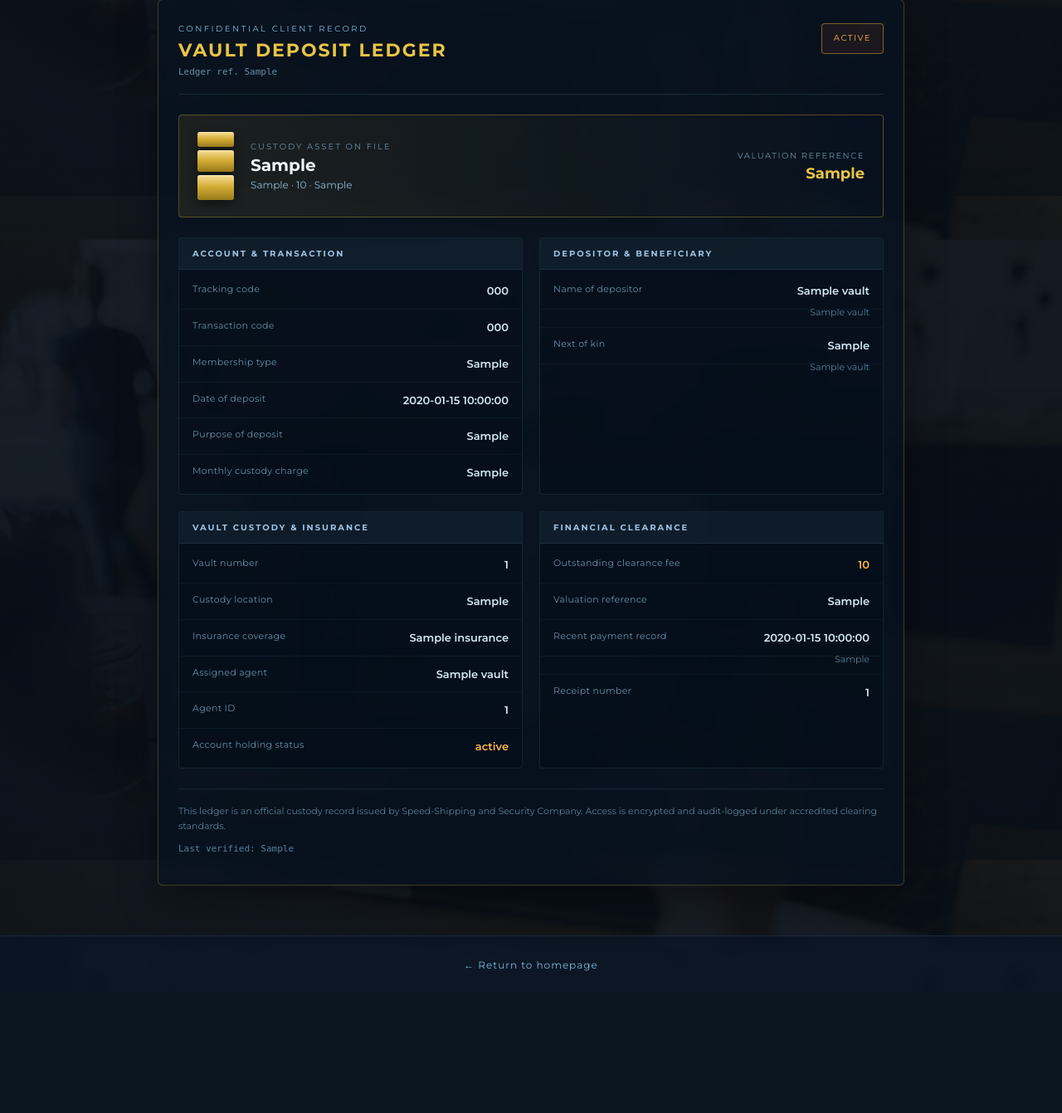
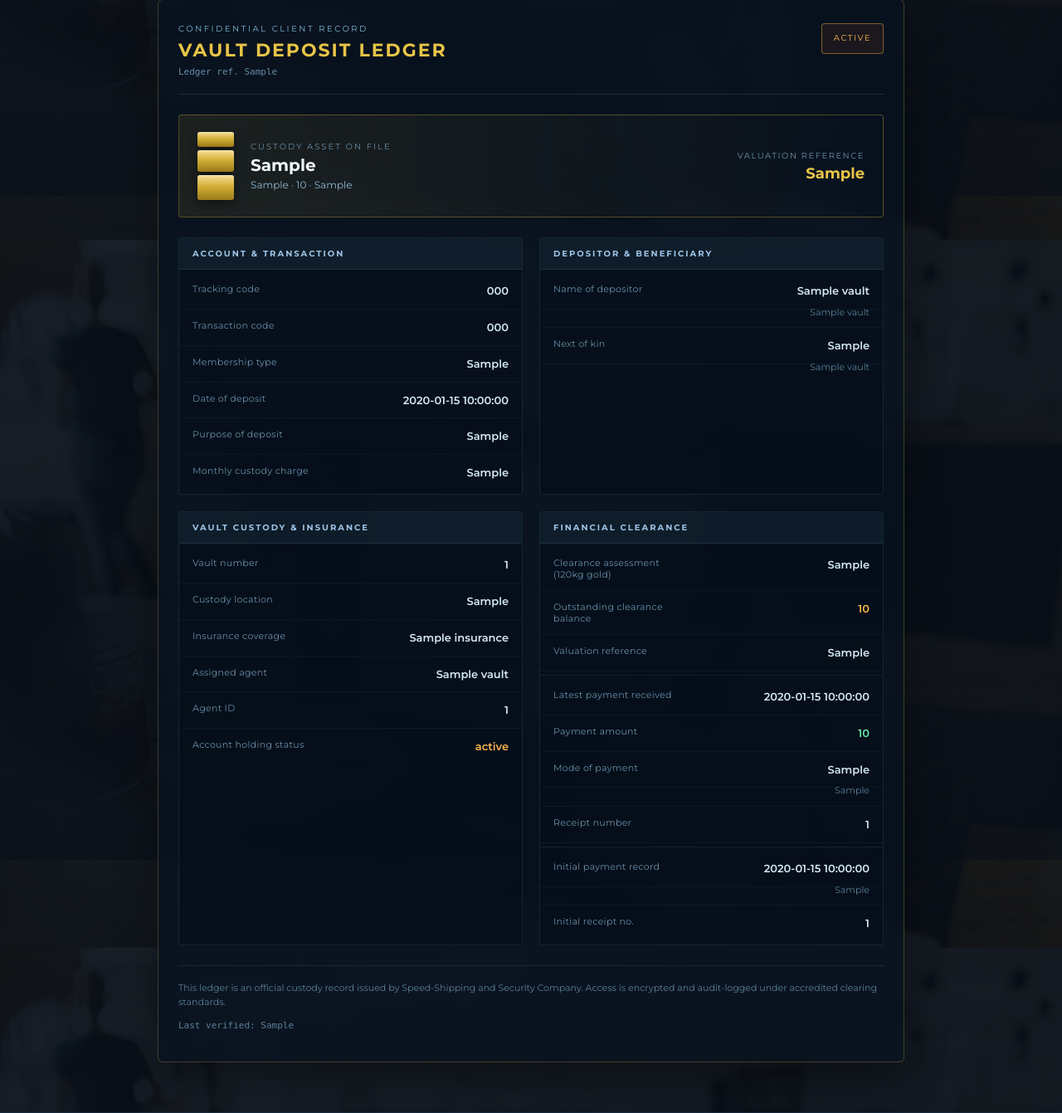
Before and after one commit to Rendolf-22480966/Speed-Shipping-Company, a Flask app: template Templates/track.html in a window 1280 px wide. Shown: the part 564-1905 px from the top of the page at 83% size. Before the commit the page ends 1734 px from the top, so only its background shows below. Run offline with Flask 3, Linux system fonts and the light colour scheme; the template is opened without the code that fills it: most values are stand-ins (such as "Sample title", 1, 10 or a date in 2020).

Commit message:
Add CG201609SP cash payment and update outstanding clearance balance.
Record £9,850 cash on 27 June 2026 and reduce the vault clearance balance to £10,525.

```diff
--- a/Static/tracking.css
+++ b/Static/tracking.css
@@ -1091,6 +1091,19 @@
     color: #ffb84d !important;
 }
 
+.vault-text-ok {
+    color: #6ee7a8 !important;
+}
+
+.vault-row--divider {
+    height: 1px;
+    min-height: 1px;
+    padding: 0 12px;
+    margin: 4px 0;
+    background: rgba(126, 184, 218, 0.1);
+    border-bottom: none;
+}
+
 .vault-ledger-footer {
     margin-top: 24px;
     padding-top: 18px;
--- a/Templates/track.html
+++ b/Templates/track.html
@@ -8,7 +8,7 @@
     <link rel="preconnect" href="https://fonts.gstatic.com" crossorigin>
     <link href="https://fonts.googleapis.com/css2?family=Montserrat:wght@300;400;500;600;700&display=swap" rel="stylesheet">
     <link rel="stylesheet" href="{{ url_for('static', filename='leaflet/leaflet.css') }}">
-    <link rel="stylesheet" href="{{ url_for('static', filename='tracking.css') }}?v=11">
+    <link rel="stylesheet" href="{{ url_for('static', filename='tracking.css') }}?v=12">
 </head>
 <body class="track-page{% if vault %} vault-client-page{% endif %}">
 
@@ -147,11 +147,19 @@
                 <div class="vault-ledger-section">
                     <h4>Financial clearance</h4>
                     <div class="vault-ledger-rows">
-                        <div class="vault-row"><span>Outstanding clearance fee</span><strong class="vault-text-warn">{{ vault.outstanding_clearance_fee }}</strong></div>
+                        <div class="vault-row"><span>Clearance assessment (120kg gold)</span><strong>{{ vault.clearance_assessment or '£20,375.00' }}</strong></div>
+                        <div class="vault-row"><span>Outstanding clearance balance</span><strong class="vault-text-warn">{{ vault.outstanding_clearance_fee }}</strong></div>
                         <div class="vault-row"><span>Valuation reference</span><strong>{{ vault.valuation_reference }}</strong></div>
-                        <div class="vault-row"><span>Recent payment record</span><strong>{{ vault.recent_payment_date }}</strong></div>
+                        <div class="vault-row vault-row--divider" aria-hidden="true"></div>
+                        <div class="vault-row"><span>Latest payment received</span><strong>{{ vault.recent_payment_date }}</strong></div>
+                        <div class="vault-row"><span>Payment amount</span><strong class="vault-text-ok">{{ vault.recent_payment_amount }}</strong></div>
+                        <div class="vault-row"><span>Mode of payment</span><strong>{{ vault.recent_payment_mode }}</strong></div>
                         <div class="vault-row vault-row--sub"><span></span><em>{{ vault.recent_payment_source }}</em></div>
                         <div class="vault-row"><span>Receipt number</span><strong>{{ vault.receipt_number }}</strong></div>
+                        <div class="vault-row vault-row--divider" aria-hidden="true"></div>
+                        <div class="vault-row"><span>Initial payment record</span><strong>{{ vault.initial_payment_date or vault.recent_payment_date }}</strong></div>
+                        <div class="vault-row vault-row--sub"><span></span><em>{{ vault.initial_payment_source or vault.recent_payment_source }}</em></div>
+                        <div class="vault-row"><span>Initial receipt no.</span><strong>{{ vault.initial_receipt_number or vault.receipt_number }}</strong></div>
                     </div>
                 </div>
             </div>
--- a/data/vault.json
+++ b/data/vault.json
@@ -17,13 +17,19 @@
     "agent_id": "SSSC-U202",
     "membership_type": "Gold",
     "insurance": "Full Coverage",
-    "account_status": "Past Due · Rollover Protection Active",
+    "account_status": "Partial Clearance · Rollover Protection Active",
     "account_status_class": "past-due",
-    "outstanding_clearance_fee": "£20,375.00",
+    "clearance_assessment": "£20,375.00",
+    "outstanding_clearance_fee": "£10,525.00",
     "valuation_reference": "$12.7 Million",
-    "recent_payment_date": "16 January 2016",
-    "recent_payment_source": "Bank of America",
-    "receipt_number": "367954091112",
+    "recent_payment_date": "27 June 2026",
+    "recent_payment_amount": "£9,850.00",
+    "recent_payment_mode": "Cash",
+    "recent_payment_source": "Cash · Received at Speed-Shipping Secure Vault",
+    "receipt_number": "SSSC-RCPT-20260627-9850",
+    "initial_payment_date": "16 January 2016",
+    "initial_payment_source": "Bank of America",
+    "initial_receipt_number": "367954091112",
     "custody_location": "Speed-Shipping Secure Vault — Tier IV Bullion Wing",
     "ledger_reference": "SSSC-VLT-2016-CG201609SP"
   }
--- a/vault_store.py
+++ b/vault_store.py
@@ -28,13 +28,19 @@ DEFAULT_VAULTS = {
         'agent_id': 'SSSC-U202',
         'membership_type': 'Gold',
         'insurance': 'Full Coverage',
-        'account_status': 'Past Due · Rollover Protection Active',
+        'account_status': 'Partial Clearance · Rollover Protection Active',
         'account_status_class': 'past-due',
-        'outstanding_clearance_fee': '£20,375.00',
+        'clearance_assessment': '£20,375.00',
+        'outstanding_clearance_fee': '£10,525.00',
         'valuation_reference': '$12.7 Million',
-        'recent_payment_date': '16 January 2016',
-        'recent_payment_source': 'Bank of America',
-        'receipt_number': '367954091112',
+        'recent_payment_date': '27 June 2026',
+        'recent_payment_amount': '£9,850.00',
+        'recent_payment_mode': 'Cash',
+        'recent_payment_source': 'Cash · Received at Speed-Shipping Secure Vault',
+        'receipt_number': 'SSSC-RCPT-20260627-9850',
+        'initial_payment_date': '16 January 2016',
+        'initial_payment_source': 'Bank of America',
+        'initial_receipt_number': '367954091112',
         'custody_location': 'Speed-Shipping Secure Vault — Tier IV Bullion Wing',
         'ledger_reference': 'SSSC-VLT-2016-CG201609SP',
     },
```
